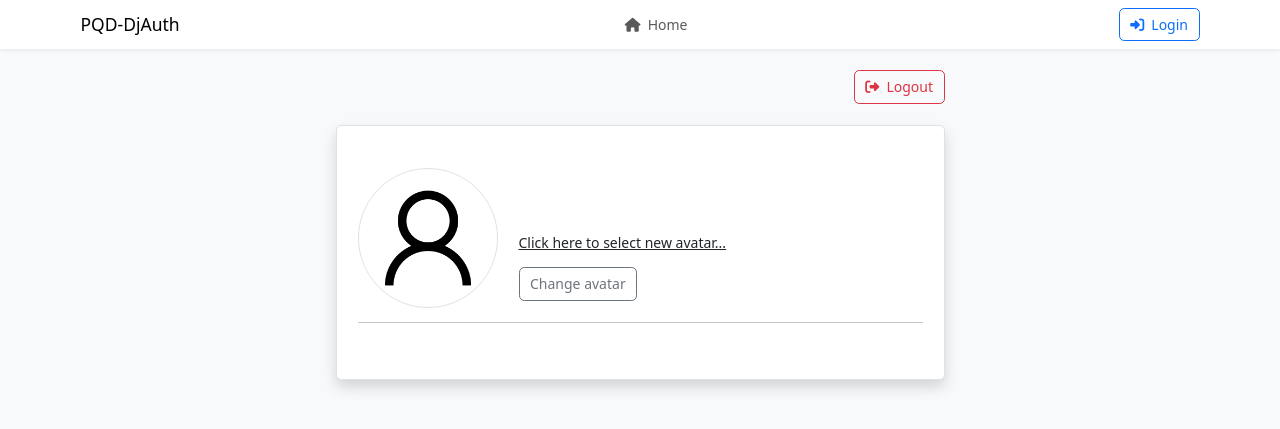
After one commit to phamquiduong/auth_django, a Django app: page /user/profile/ in a window 1280 px wide. The commit adds this page. Shown: the top 429 px of the page. Run offline with Django 5.2, Linux system fonts and the light colour scheme; parts of the project's set-up code (start-up, migrations or seed data) failed here and were passed over; some libraries are stand-ins or nearby versions.

Commit message:
Create profile page

```diff
--- a/src/_auth/urls.py
+++ b/src/_auth/urls.py
@@ -1,7 +1,9 @@
+from django.contrib.auth import views as dj_auth_views
 from django.urls import path
 
 from _auth import views
 
 urlpatterns = [
-    path('login', views.login_view, name='auth_login'),
+    path('login', views.login_view, name='auth-login'),
+    path("logout", dj_auth_views.LogoutView.as_view(next_page="home"), name="auth-logout"),
 ]
--- /dev/null
+++ b/src/_user/templates/user/pages/profile.html
@@ -0,0 +1,73 @@
+{% extends "base.html" %}
+
+{% load static %}
+
+{% block title %}
+Profile
+{% endblock title %}
+
+{% block navbar %}
+{% include "components/navbar.html" with path='user-profile' %}
+{% endblock navbar %}
+
+{% block main %}
+<div class="login-container container">
+  <form method="post" action="{% url 'auth-logout' %}" class="text-end mb-4">
+    {% csrf_token %}
+    <button type="submit" class="btn btn-outline-danger">
+      <i class="fa-solid fa-right-from-bracket me-1"></i> Logout
+    </button>
+  </form>
+
+  <div class="border rounded bg-ter px-4 py-5 bg-body shadow">
+    <div class="d-flex align-items-end">
+      <div class="me-4">
+        <img src="{% static 'user/img/default-avatar.png' %}" alt="Default Avatar" id="avatarProfile"
+          class="rounded-circle border profile-avatar-img">
+      </div>
+      <form method="post" class="pb-2" enctype="multipart/form-data">
+        {% csrf_token %}
+        <div class="mb-2">
+          <label for="avatarFile" class="form-label text-decoration-underline" role="button">
+            Click here to select new avatar...
+          </label>
+          <input class="d-none" type="file" id="avatarFile">
+        </div>
+        <div>
+          <button type="submit" class="btn btn-outline-secondary">Change avatar</button>
+        </div>
+      </form>
+    </div>
+
+    <hr>
+  </div>
+</div>
+{% endblock main %}
+
+{% block style %}
+<style>
+  .login-container {
+    max-width: 45rem;
+  }
+
+  .profile-avatar-img {
+    width: 10rem;
+    height: 10rem;
+  }
+</style>
+{% endblock style %}
+
+{% block script %}
+<script>
+  const avatarFileEl = document.querySelector('#avatarFile')
+  const avatarProfileEl = document.querySelector('#avatarProfile')
+
+  avatarFileEl.addEventListener('change', () => {
+    const file = avatarFileEl.files[0]
+
+    if (file) {
+      avatarProfileEl.src = URL.createObjectURL(file)
+    }
+  })
+</script>
+{% endblock script %}
--- /dev/null
+++ b/src/_user/urls.py
@@ -0,0 +1,7 @@
+from django.urls import path
+
+from _user import views
+
+urlpatterns = [
+    path('profile/',  views.profile_view, name='user-profile'),
+]
--- /dev/null
+++ b/src/_user/views/__init__.py
@@ -0,0 +1,5 @@
+from _user.views.profile import profile_view
+
+__all__ = [
+    'profile_view',
+]
--- /dev/null
+++ b/src/_user/views/profile.py
@@ -0,0 +1,6 @@
+from django.http import HttpRequest
+from django.shortcuts import render
+
+
+def profile_view(request: HttpRequest):
+    return render(request, 'user/pages/profile.html')
--- a/src/common/static/base/css/style.css
+++ b/src/common/static/base/css/style.css
@@ -1,6 +1,6 @@
 html {
   font-size: 14px;
-  min-width: 375px;
+  min-width: 300px;
 }
 
 .nav-user-btn {
--- a/src/common/templates/components/navbar.html
+++ b/src/common/templates/components/navbar.html
@@ -18,12 +18,13 @@
       <hr>
       <div>
         {% if user.is_authenticated %}
-        <a href="#" class="btn btn-outline-primary  text-truncate nav-user-btn">
+        <a href="{% url 'user-profile' %}"
+          class="btn btn-outline-primary {% if path == 'user-profile' %}active{% endif %} text-truncate nav-user-btn">
           <i class="fa-solid fa-user me-1"></i> {{ user.email }}
         </a>
         {% else %}
-        <a href="{% url 'auth_login' %}"
-          class="btn btn-outline-primary {% if path == 'auth_login' %}active{% endif %} nav-user-btn">
+        <a href="{% url 'auth-login' %}"
+          class="btn btn-outline-primary {% if path == 'auth-login' %}active{% endif %} nav-user-btn">
           <i class="fa-solid fa-right-to-bracket me-1"></i> Login
         </a>
         {% endif %}
--- a/src/main/urls.py
+++ b/src/main/urls.py
@@ -3,4 +3,5 @@ from django.urls import include, path
 urlpatterns = [
     path('',  include('common.urls')),
     path('auth/',  include('_auth.urls')),
+    path('user/',  include('_user.urls')),
 ]
```
Also changed, not shown: src/_auth/templates/auth/pages/login.html (+4 -6 lines), src/_user/static/user/img/default-avatar.png (added).
